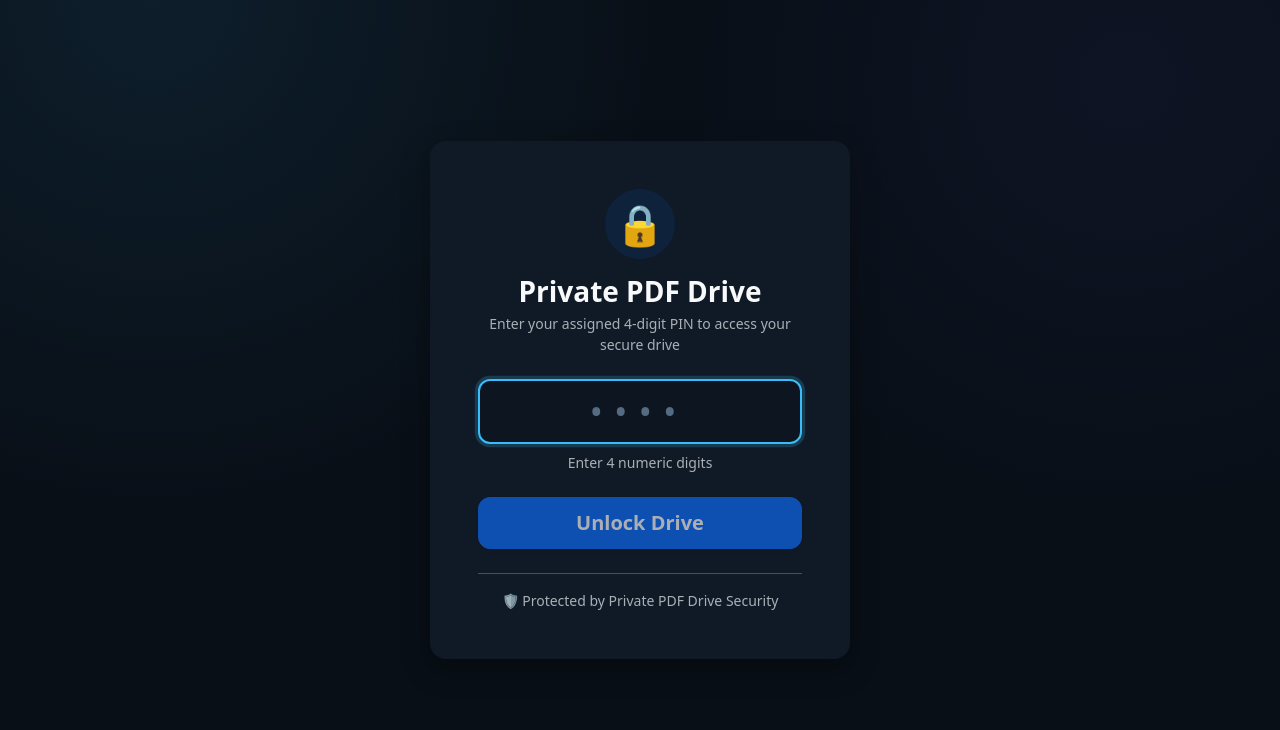
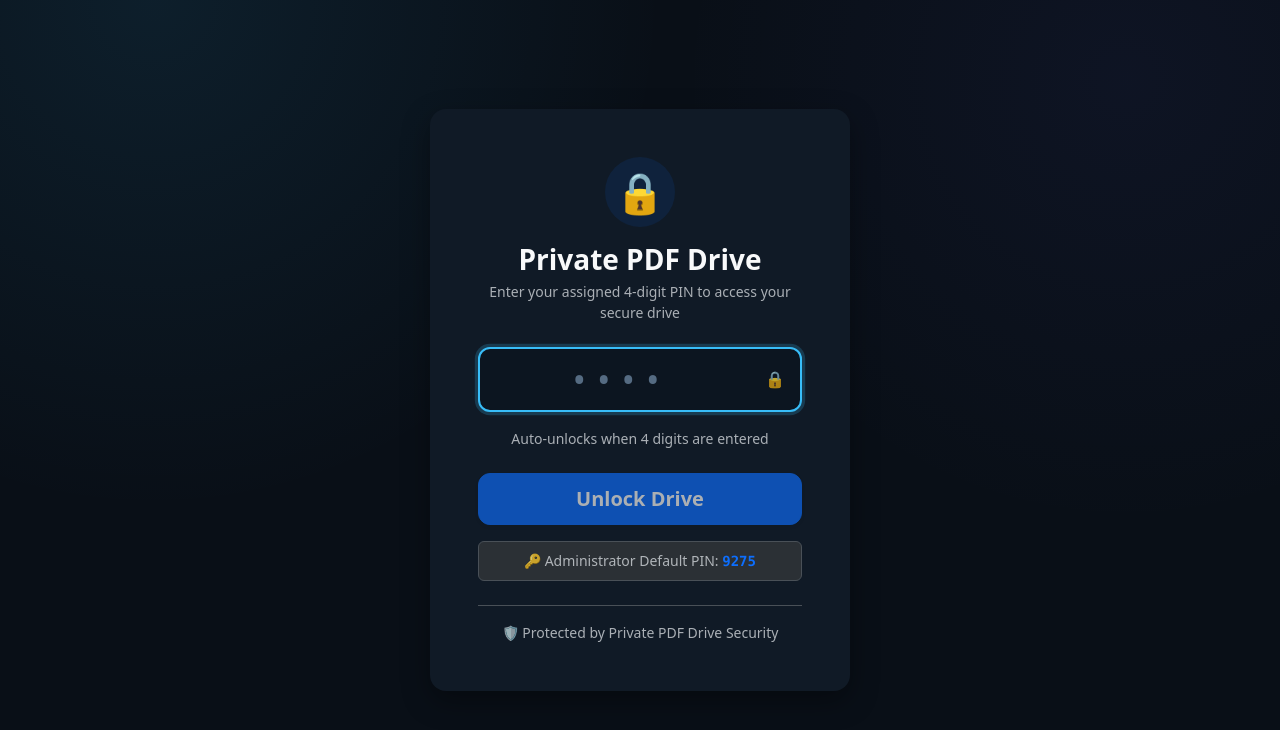
Before and after one commit to manikanta9275/private_drive, a React (Vite) app in the folder frontend/: page /login in a window 1280 px wide. Shown: the top 730 px of the page. Built offline with nearby package versions, Linux system fonts and the light colour scheme; no server answers.

Commit message:
Convert entire application to dark

```diff
--- a/frontend/src/pages/Login.jsx
+++ b/frontend/src/pages/Login.jsx
@@ -8,6 +8,7 @@ function Login() {
     const { user, login } = useAuth();
 
     const [pin, setPin] = useState("");
+    const [showPin, setShowPin] = useState(false);
     const [error, setError] = useState("");
     const [loading, setLoading] = useState(false);
 
@@ -18,17 +19,14 @@ function Login() {
         }
     }, [user, navigate]);
 
-    async function handlePinSubmit(e) {
-        if (e) e.preventDefault();
-        setError("");
-
-        const cleanPin = pin.trim();
-        if (cleanPin.length !== 4 || !/^\d{4}$/.test(cleanPin)) {
+    async function submitPin(cleanPin) {
+        if (!cleanPin || cleanPin.length !== 4 || !/^\d{4}$/.test(cleanPin)) {
             setError("Please enter a valid 4-digit PIN.");
             return;
         }
 
         setLoading(true);
+        setError("");
 
         try {
             const response = await api.post("/auth/pin-login", { pin: cleanPin });
@@ -42,10 +40,20 @@ function Login() {
         }
     }
 
+    function handlePinSubmit(e) {
+        if (e) e.preventDefault();
+        submitPin(pin.trim());
+    }
+
     function handlePinInput(e) {
         const val = e.target.value.replace(/\D/g, "").slice(0, 4);
         setPin(val);
         setError("");
+
+        // Auto-submit when all 4 digits are entered
+        if (val.length === 4) {
+            submitPin(val);
+        }
     }
 
     return (
@@ -74,10 +82,10 @@ function Login() {
                     )}
 
                     <form onSubmit={handlePinSubmit}>
-                        {/* PIN Input */}
-                        <div className="mb-4">
+                        {/* PIN Input with show/hide toggle */}
+                        <div className="mb-3 position-relative">
                             <input
-                                type="password"
+                                type={showPin ? "text" : "password"}
                                 inputMode="numeric"
                                 pattern="[0-9]*"
                                 maxLength="4"
@@ -90,12 +98,23 @@ function Login() {
                                 style={{
                                     letterSpacing: "14px",
                                     height: "65px",
-                                    borderRadius: "12px"
+                                    borderRadius: "12px",
+                                    paddingRight: "50px"
                                 }}
                             />
-                            <div className="form-text mt-2 text-muted">
-                                Enter 4 numeric digits
-                            </div>
+                            <button
+                                type="button"
+                                className="btn btn-link position-absolute end-0 top-50 translate-middle-y text-muted text-decoration-none pe-3"
+                                onClick={() => setShowPin(!showPin)}
+                                tabIndex="-1"
+                                title={showPin ? "Hide PIN" : "Show PIN"}
+                                style={{ zIndex: 5 }}
+                            >
+                                {showPin ? "👁️" : "🔒"}
+                            </button>
+                        </div>
+                        <div className="form-text mt-0 mb-4 text-muted small">
+                            Auto-unlocks when 4 digits are entered
                         </div>
 
                         {/* Submit Button */}
@@ -116,6 +135,10 @@ function Login() {
                         </button>
                     </form>
 
+                    <div className="mt-3 p-2 rounded border bg-body-tertiary small text-muted">
+                        🔑 Administrator Default PIN: <strong className="text-primary font-monospace">9275</strong>
+                    </div>
+
                     <div className="mt-4 pt-3 border-top text-muted small">
                         🛡️ Protected by Private PDF Drive Security
                     </div>
```
